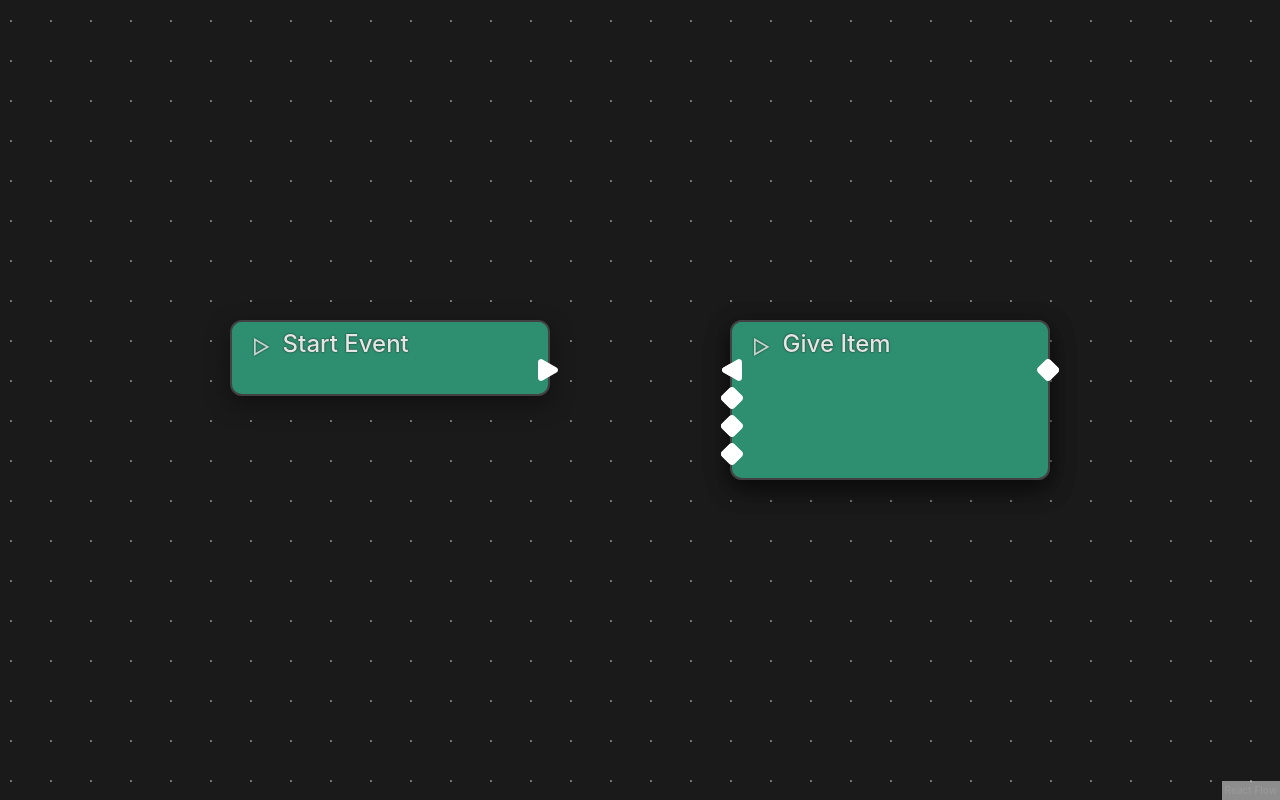
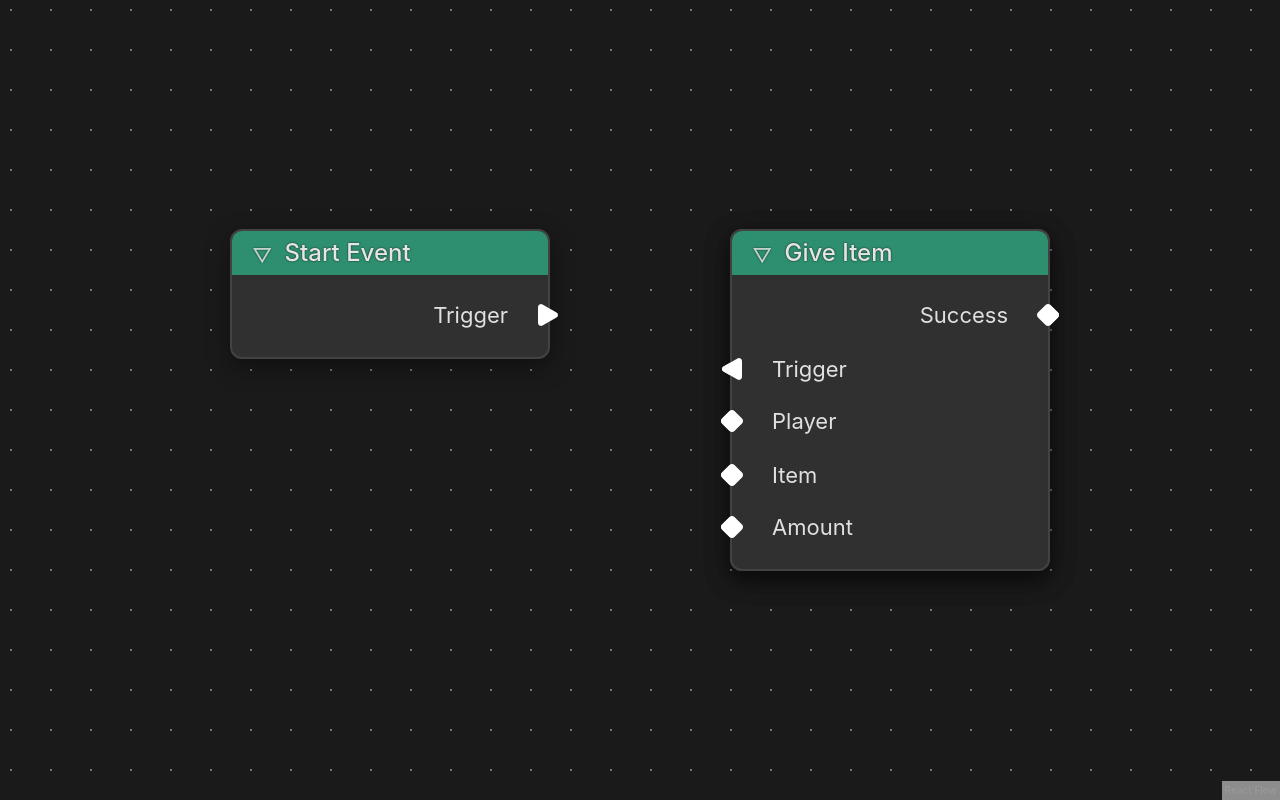
Before and after one commit to Youn-T/Mc-Nodes, a React (Vite) app: page / in a window 1280 px wide. Built offline with nearby package versions, Linux system fonts and the light colour scheme.

Commit message:
Réinitialiser l'état de l'enveloppe du nœud personnalisé à vrai par défaut

```diff
--- a/src/components/CustomNode.tsx
+++ b/src/components/CustomNode.tsx
@@ -33,7 +33,7 @@ function CustomNode({ data, selected }: NodeProps<CustomNodeData>) {
     outputs = [],
   } = data;
 
-  const [wrapped, setWrapped] = useState(false);
+  const [wrapped, setWrapped] = useState(true);
 
   return (
     <>
```
